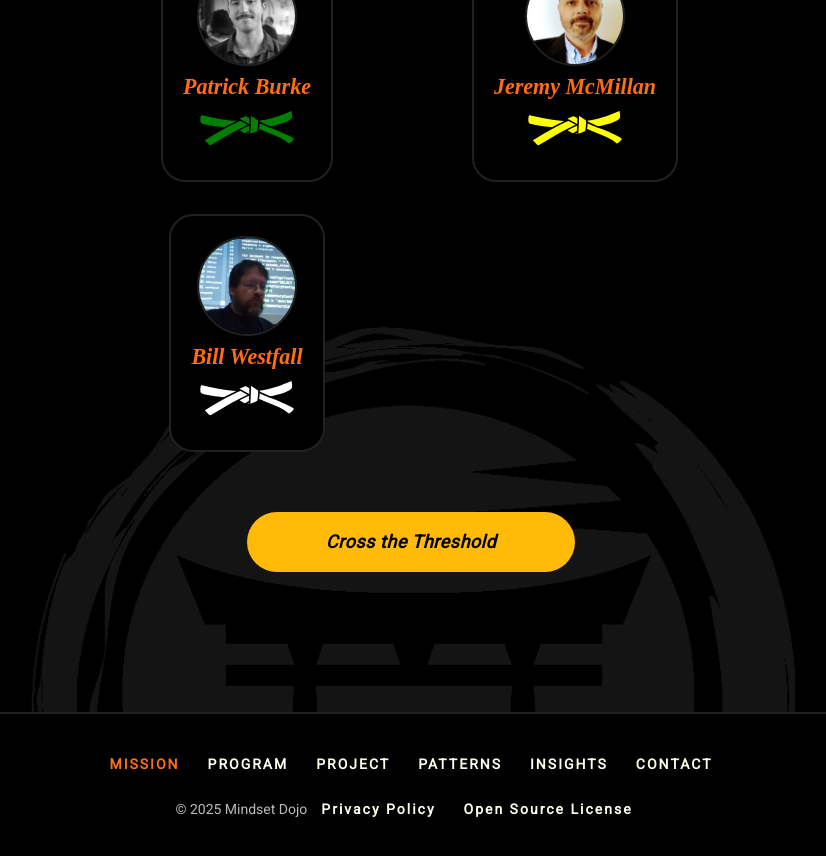
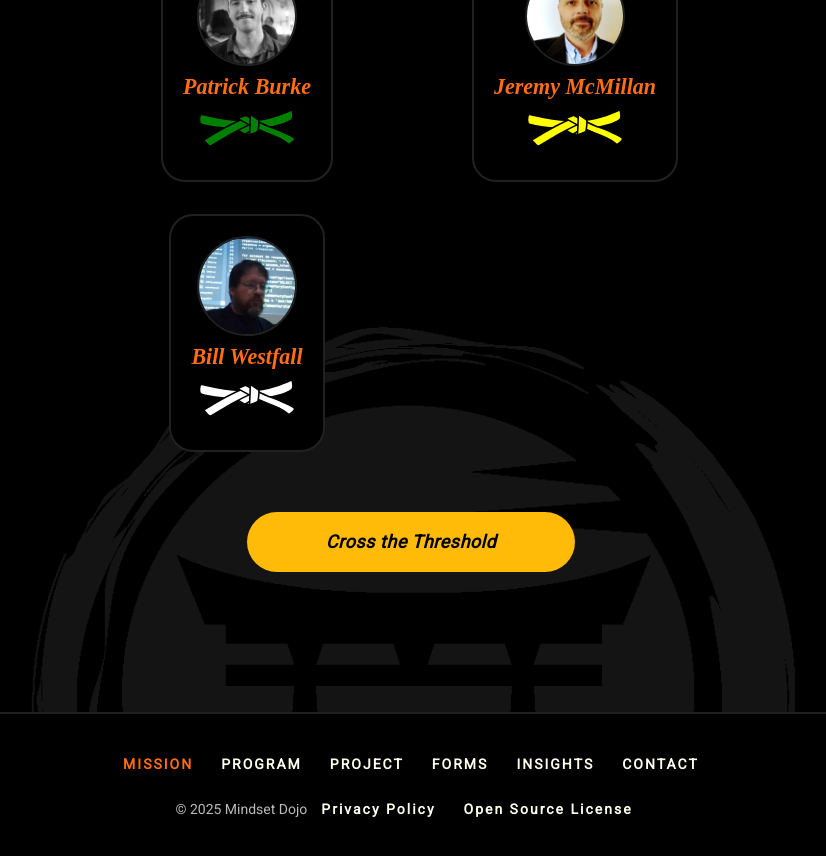
Before and after one commit to mindset-dojo/mindset-dojo.github.io, a Jekyll site: the page built from mission.md, in a window 1280 px wide and 900 px high, scrolled down 2329 px. Shown: the top 856 px of the window, without its empty margins (229-1055 px from the left). Built offline with Jekyll 4.4.1, drawn with Linux system fonts in a browser that asks for light colours; some web fonts are replaced.

Commit message:
refactor(config): change patterns to forms and introduce forms collection.

```diff
--- a/_config.yml
+++ b/_config.yml
@@ -10,6 +10,9 @@
   insights:
     output: true
     permalink: /insights/:slug/
+  forms:
+    output: true
+    permalink: /forms/:slug/
 
 action_links:
   program: /program/
@@ -24,8 +27,8 @@
     href: /program/
   - label: PROJECT
     href: /project/
-  - label: PATTERNS
-    href: /patterns/
+  - label: FORMS
+    href: /forms/
   - label: INSIGHTS
     href: /insights/
 
@@ -36,8 +39,8 @@
     href: /program/
   - label: PROJECT
     href: /project/
-  - label: PATTERNS
-    href: /patterns/
+  - label: FORMS
+    href: /forms/
   - label: INSIGHTS
     href: /insights/
   - label: CONTACT
```
